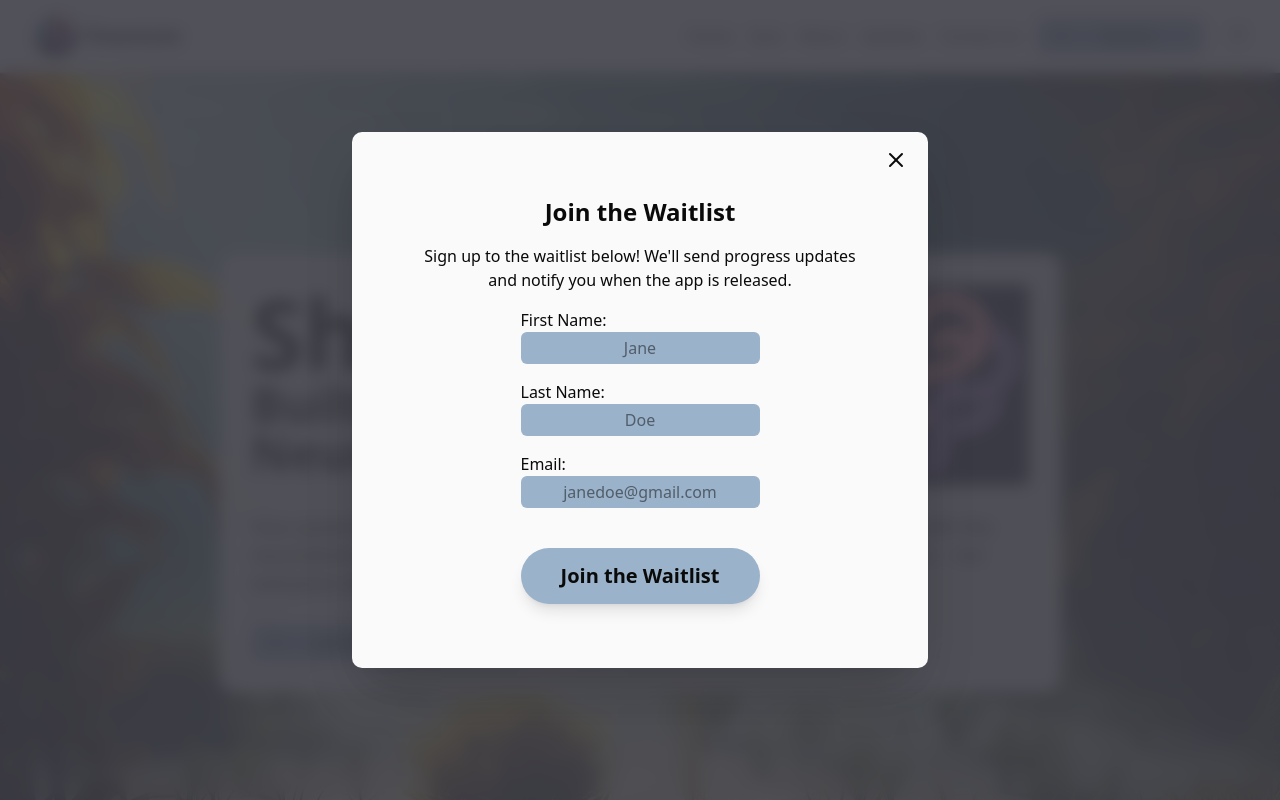
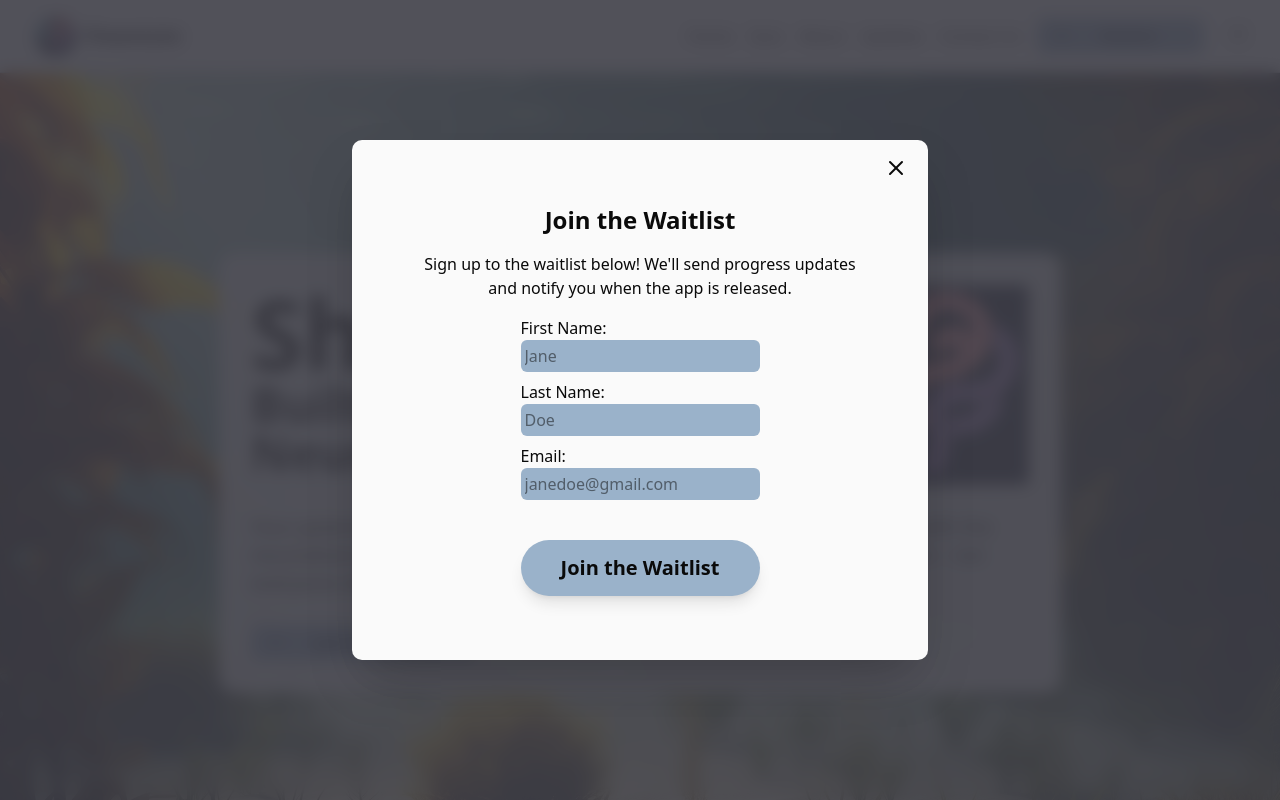
Before and after one commit to FlowStateCalendar/Shift-Website, a Next.js app: page / in a window 1280 px wide. Both pictures are taken after a click on the link "Waitlist". Shown: the top 800 px of the page. Built offline with nearby package versions, Linux system fonts and the light colour scheme.

Commit message:
Fix for names and UI cleanup

```diff
--- a/components/modal.tsx
+++ b/components/modal.tsx
@@ -44,20 +44,19 @@ export function Modal({ onClose }: { onClose: () => void }) {
 
                     {/* Mailchimp direct form */}
                     <form
-                        action="https://app.us17.list-manage.com/subscribe/post?u=9551a10a035942f6b4b9c76b4&id=551ba4d276&f_id=004ed2e0f0"
+                        action="https://app.us17.list-manage.com/subscribe/post?u=9551a10a035942f6b4b9c76b4&id=551ba4d276"
                         method="POST"
                         target="_blank"
                         onSubmit={handleSubmit}
                         className="flex flex-col"
                     >
-
                         <p className="font-medium">First Name:</p>
                         <input
                             type="text"
                             name="FNAME"
                             placeholder="Jane"
                             required
-                            className="rounded-sm text-primary-foreground text-center bg-primary p-1 mb-4"
+                            className="rounded-sm text-primary-foreground text-left bg-primary p-1 mb-2"
                         />
 
                         <p className="font-medium">Last Name:</p>
@@ -66,7 +65,7 @@ export function Modal({ onClose }: { onClose: () => void }) {
                             name="LNAME"
                             placeholder="Doe"
                             required
-                            className="rounded-sm text-primary-foreground text-center bg-primary p-1 mb-4"
+                            className="rounded-sm text-primary-foreground text-left bg-primary p-1 mb-2"
                         />
 
                         <p className="font-medium">Email:</p>
@@ -75,7 +74,7 @@ export function Modal({ onClose }: { onClose: () => void }) {
                             name="EMAIL"
                             placeholder="janedoe@gmail.com"
                             required
-                            className="rounded-sm text-primary-foreground text-center bg-primary p-1"
+                            className="rounded-sm text-primary-foreground text-left bg-primary p-1"
                         />
 
                         {/* Honeypot - Mailchimp compliance) */}
```
